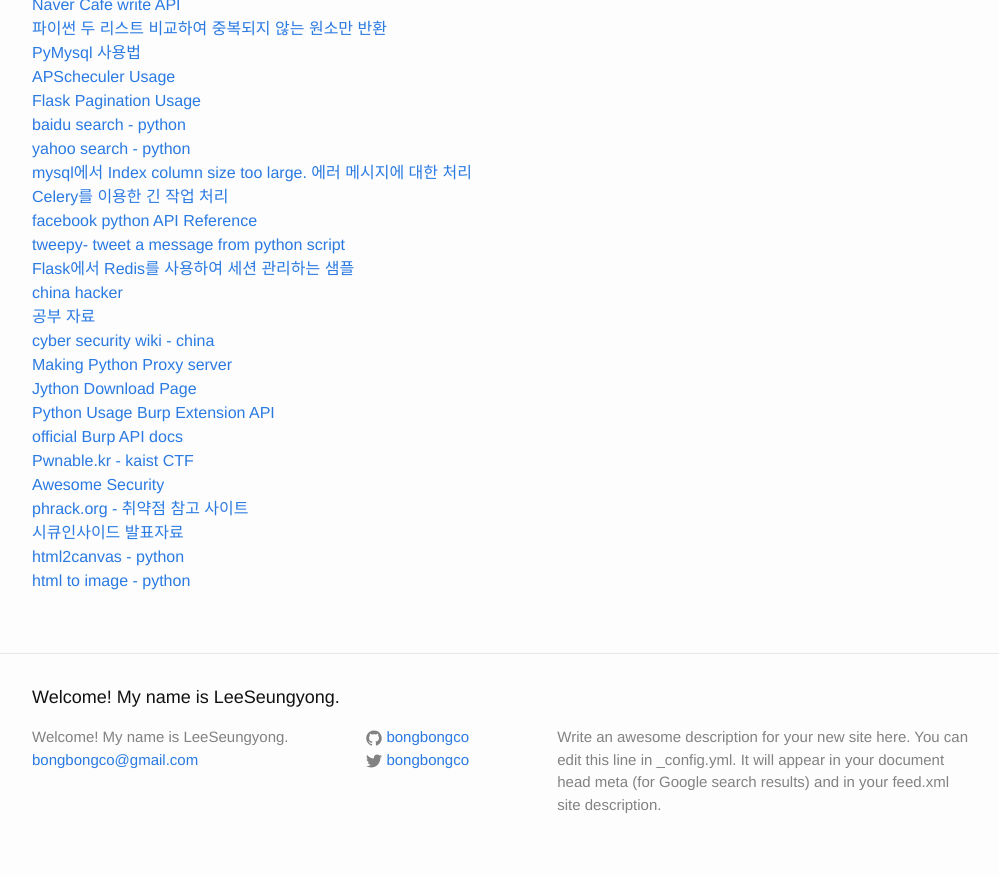
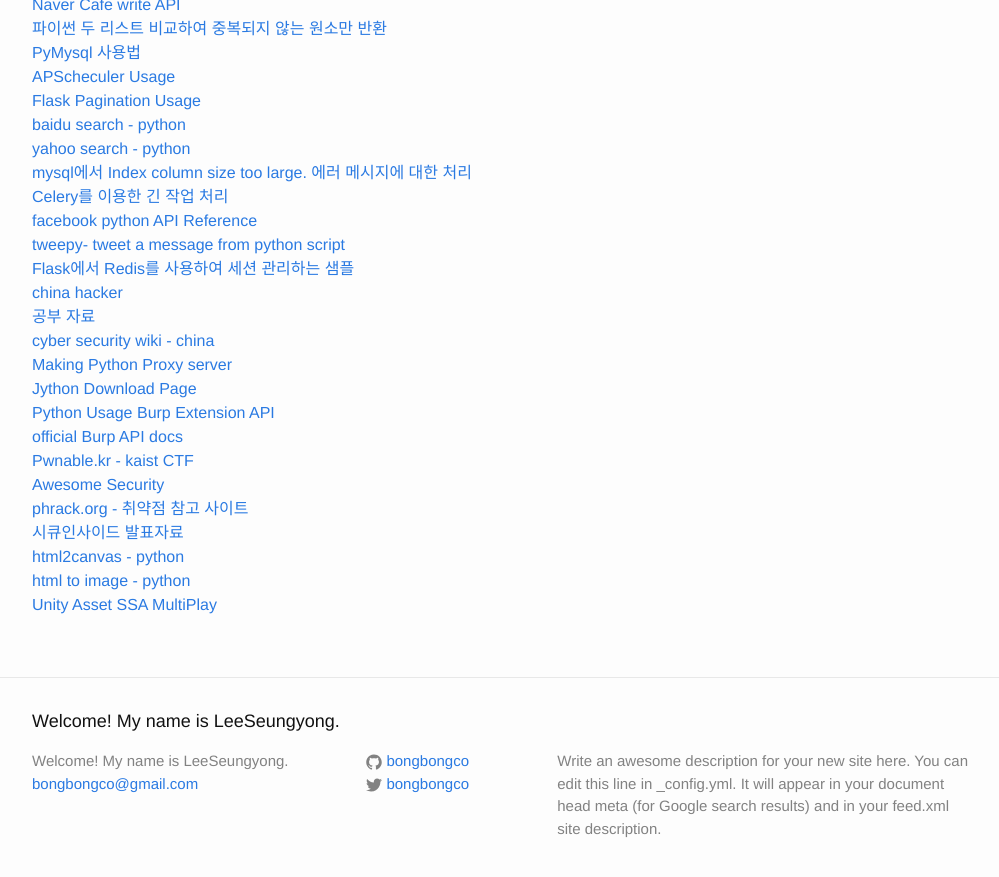
Before and after one commit to LktProgrammer/bongbongco.github.io, a Jekyll site: the page built from _posts/2016-07-22-Website-List.markdown, in a window 1280 px wide and 900 px high, scrolled down 2007 px. Shown: the top 877 px of the window, without its empty margins (138-1137 px from the left). Built offline with Jekyll 4.4.1, drawn with Linux system fonts in a browser that asks for light colours.

Commit message:
Update 2016-07-22-Website-List.markdown

```diff
--- a/_posts/2016-07-22-Website-List.markdown
+++ b/_posts/2016-07-22-Website-List.markdown
@@ -103,3 +103,4 @@ title: 참고할 웹 사이트들.
 [시큐인사이드 발표자료](http://secuinside.com/2016/history_archive.html)
 [html2canvas - python](https://github.com/brcontainer/html2canvas-python-proxy)
 [html to image - python](https://github.com/adamn/python-webkit2png)
+[Unity Asset SSA MultiPlay](https://www.assetstore.unity3d.com/en/#!/content/70818)
```
